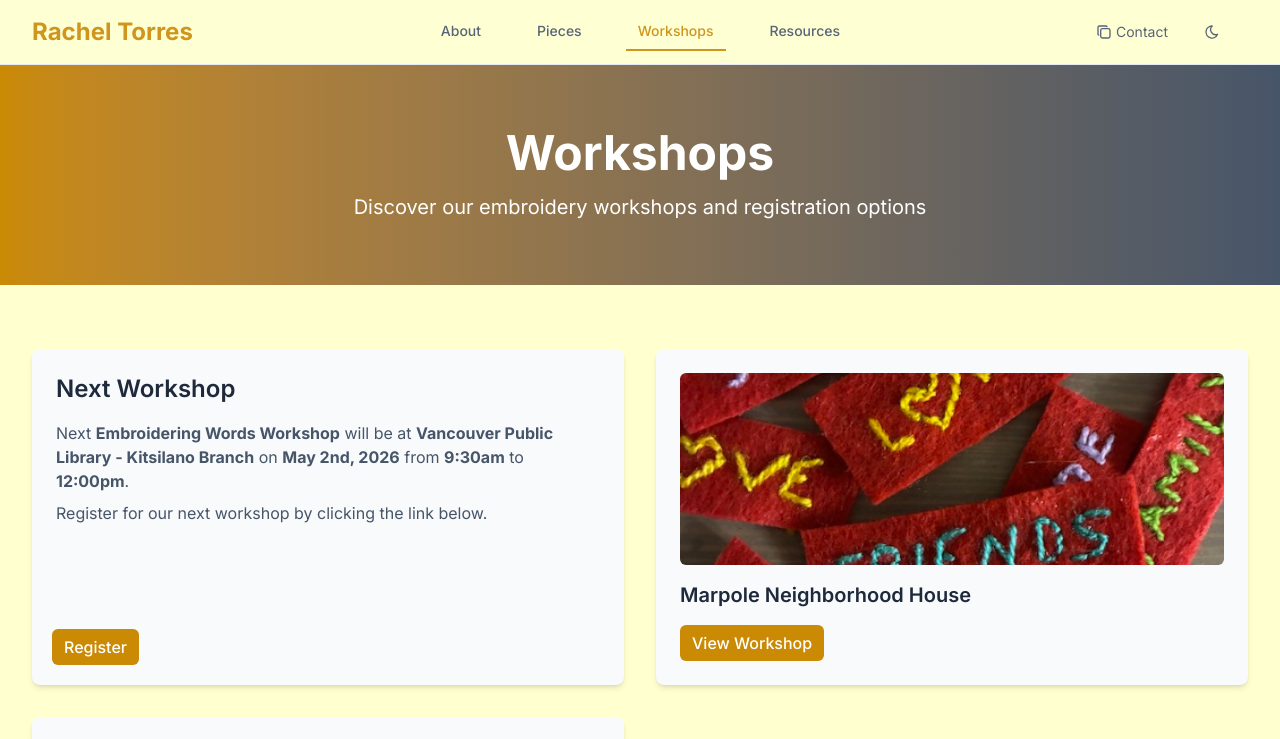
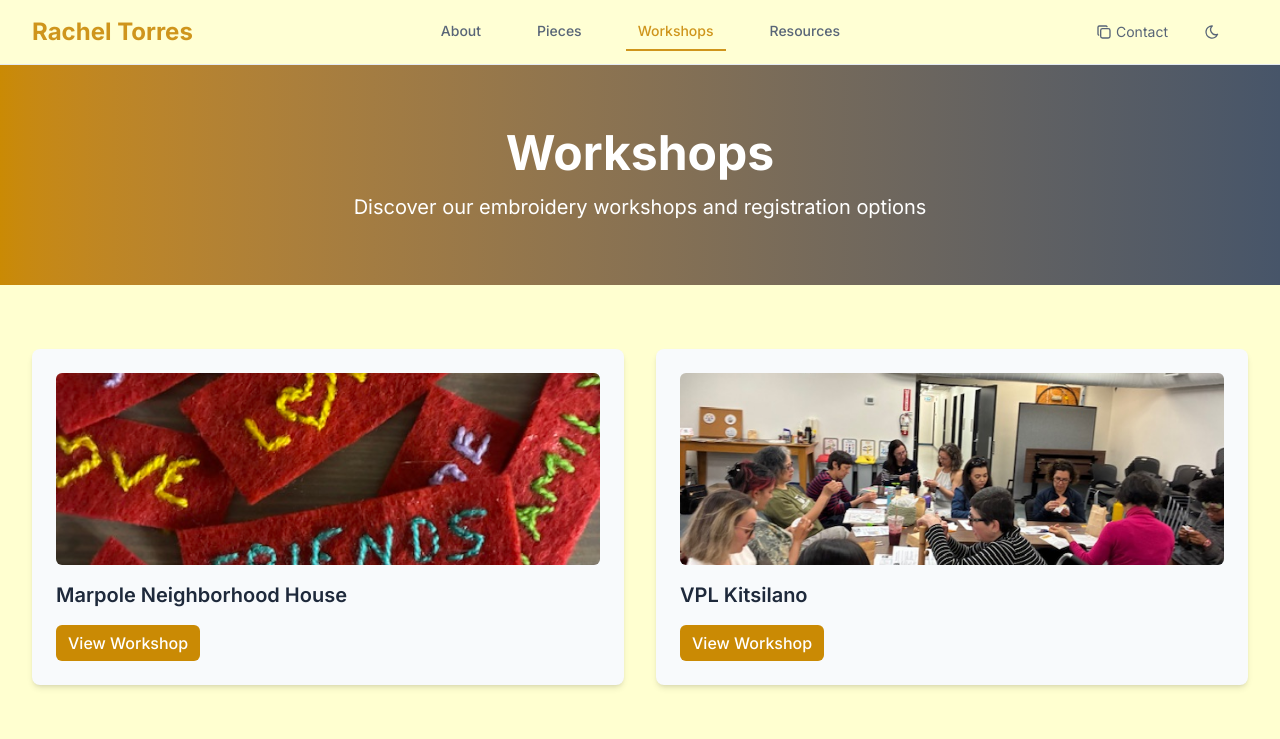
Before and after one commit to pepcmarques/embroidery, a Next.js app in the folder apps/frontend/: page /workshops in a window 1280 px wide. Shown: the top 739 px of the page. Built offline with nearby package versions, Linux system fonts and the light colour scheme.

Commit message:
poster kitsilano

```diff
--- a/apps/frontend/src/app/workshops/page.tsx
+++ b/apps/frontend/src/app/workshops/page.tsx
@@ -10,6 +10,7 @@ interface WorkshopData {
   message: string | string[];
   url?: string;
   data?: string;
+  hide?: boolean;
 }
 
 export default function WorkshopsPage() {
@@ -38,7 +39,9 @@ export default function WorkshopsPage() {
       {/* Workshops Cards */}
       <div className="max-w-7xl mx-auto px-4 sm:px-6 lg:px-8 py-16">
         <div className="grid grid-cols-1 md:grid-cols-2 gap-8">
-          {workshopsData.workshops.map((workshop, index) => (
+          {workshopsData.workshops
+            .filter((workshop) => !workshop.hide)
+            .map((workshop, index) => (
               <div
                 key={workshop.id || index}
                 className={`bg-embroidery-background rounded-lg shadow-md p-6 hover:shadow-lg transition-shadow ${
--- a/apps/frontend/src/data/kits/kits.json
+++ b/apps/frontend/src/data/kits/kits.json
@@ -1,78 +1,82 @@
 [
   {
     "id": "1",
+    "image": "/images/workshops/kits/IMG_0001.jpg"
+  },
+  {
+    "id": "2",
     "image": "/images/workshops/kits/IMG_5215.jpg"
   },
   {
-    "id": "2",
+    "id": "3",
     "image": "/images/workshops/kits/IMG_5216.jpg"
   },
   {
-    "id": "3",
+    "id": "4",
     "image": "/images/workshops/kits/IMG_5217.jpg"
   },
   {
-    "id": "4",
+    "id": "5",
     "image": "/images/workshops/kits/IMG_5219.jpg"
   },
   {
-    "id": "5",
+    "id": "6",
     "image": "/images/workshops/kits/IMG_5220.jpg"
   },
   {
-    "id": "6",
+    "id": "7",
     "image": "/images/workshops/kits/IMG_5221.jpg"
   },
   {
-    "id": "7",
+    "id": "8",
     "image": "/images/workshops/kits/IMG_5226.jpg"
   },
   {
-    "id": "8",
+    "id": "9",
     "image": "/images/workshops/kits/IMG_5227.jpg"
   },
   {
-    "id": "9",
+    "id": "10",
     "image": "/images/workshops/kits/IMG_5228.jpg"
   },
   {
-    "id": "10",
+    "id": "11",
     "image": "/images/workshops/kits/IMG_5231.jpg"
   },
   {
-    "id": "11",
+    "id": "12",
     "image": "/images/workshops/kits/IMG_5233.jpg"
   },
   {
-    "id": "12",
+    "id": "13",
     "image": "/images/workshops/kits/IMG_5235.jpg"
   },
   {
-    "id": "13",
+    "id": "14",
     "image": "/images/workshops/kits/IMG_5236.jpg"
   },
   {
-    "id": "14",
+    "id": "15",
     "image": "/images/workshops/kits/IMG_5238.jpg"
   },
   {
-    "id": "15",
+    "id": "16",
     "image": "/images/workshops/kits/IMG_5239.jpg"
   },
   {
-    "id": "16",
+    "id": "17",
     "image": "/images/workshops/kits/IMG_5240.jpg"
   },
   {
-    "id": "17",
+    "id": "18",
     "image": "/images/workshops/kits/IMG_5242.jpg"
   },
   {
-    "id": "18",
+    "id": "19",
     "image": "/images/workshops/kits/IMG_5243.jpg"
   },
   {
-    "id": "19",
+    "id": "20",
     "image": "/images/workshops/kits/IMG_5245.jpg"
   }
 ]
--- a/apps/frontend/src/data/workshops.json
+++ b/apps/frontend/src/data/workshops.json
@@ -8,7 +8,8 @@
         "Next <b>Embroidering Words Workshop</b> will be at <b>Vancouver Public Library - Kitsilano Branch</b> on <b>May 2nd, 2026</b> from <b>9:30am</b> to <b>12:00pm</b>.",
         "Register for our next workshop by clicking the link below."
       ],
-      "url": "https://forms.gle/fshGboLYoumwnJFR8"
+      "url": "https://forms.gle/fshGboLYoumwnJFR8",
+      "hide": true
     },
     {
       "id": 1,
```
Also changed, not shown: apps/frontend/public/images/workshops/kits/IMG_0001.jpg (added). Lines whose indentation alone changed are shown as unchanged.
